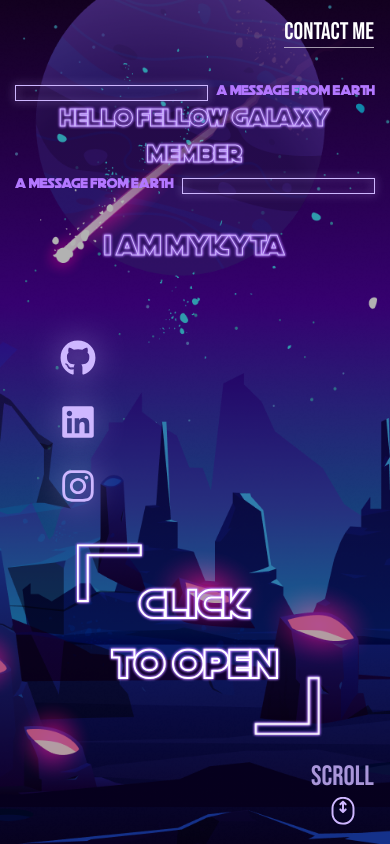
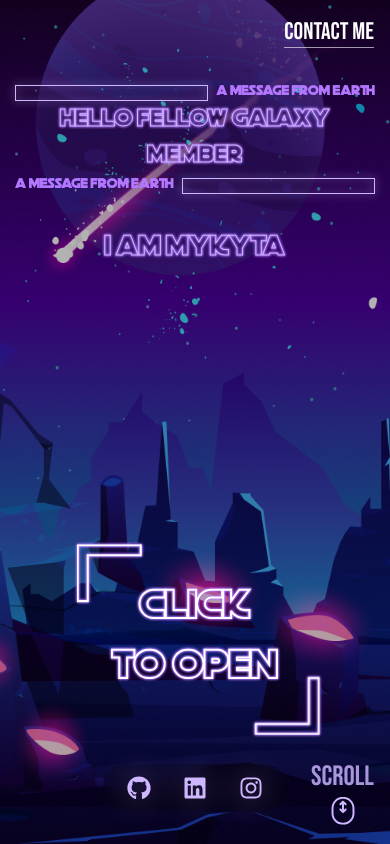
Before and after one commit to ZozuliaMykyta/portfolio, a React (Vite) app: page / in a window 390 px wide. Built offline with nearby package versions, Linux system fonts and the light colour scheme.

Commit message:
fix: adjust scale on hover effect and improve layout for social links component

```diff
--- a/src/components/social/social.tsx
+++ b/src/components/social/social.tsx
@@ -43,7 +43,7 @@ const Social: React.FC = () => {
       },
     },
     hover: {
-      scale: 1.3,
+      scale: 1.2,
       rotate: 360,
       transition: {
         duration: 0.3,
@@ -66,8 +66,9 @@ const Social: React.FC = () => {
   };
 
   return (
+    <>
       <motion.div
-      className="flex flex-col items-center justify-center gap-7 absolute top-[50%] left-15 -translate-y-1/2 z-50"
+        className="hidden lg:flex flex-col items-center justify-center gap-4 lg:gap-7 absolute top-[50%] left-4 lg:left-15 -translate-y-1/2 z-50"
         variants={containerVariants}
         initial="hidden"
         animate="visible"
@@ -91,7 +92,7 @@ const Social: React.FC = () => {
               className="relative z-10 block"
             >
               <motion.div
-              className="text-4xl text-custom-pink cursor-pointer relative"
+                className="text-2xl lg:text-4xl text-custom-pink cursor-pointer relative"
                 whileHover={{
                   filter: "drop-shadow(0 0 15px rgba(236, 72, 153, 0.4))",
                   textShadow: "0 0 10px rgba(236, 72, 153, 0.3)",
@@ -103,6 +104,45 @@ const Social: React.FC = () => {
           </motion.div>
         ))}
       </motion.div>
+
+      <motion.div
+        className="flex lg:hidden flex-row items-center justify-center gap-8 fixed bottom-8 left-1/2 -translate-x-1/2 z-50 bg-black/20 backdrop-blur-sm rounded-full px-6 py-3"
+        variants={containerVariants}
+        initial="hidden"
+        animate="visible"
+      >
+        {socialLinks.map(({ Icon, href, label }, index) => (
+          <motion.div key={label} variants={iconVariants} className="relative">
+            <motion.div
+              className="absolute inset-0 bg-custom-pink rounded-full blur-lg opacity-15"
+              variants={glowVariants}
+              initial="initial"
+              animate="animate"
+              style={{ animationDelay: `${index * 0.5}s` }}
+            />
+
+            <motion.a
+              href={href}
+              target="_blank"
+              aria-label={label}
+              variants={iconVariants}
+              whileHover="hover"
+              className="relative z-10 block"
+            >
+              <motion.div
+                className="text-2xl text-custom-pink cursor-pointer relative"
+                whileHover={{
+                  filter: "drop-shadow(0 0 15px rgba(236, 72, 153, 0.4))",
+                  textShadow: "0 0 10px rgba(236, 72, 153, 0.3)",
+                }}
+              >
+                <Icon />
+              </motion.div>
+            </motion.a>
+          </motion.div>
+        ))}
+      </motion.div>
+    </>
   );
 };
 
```
Lines whose indentation alone changed are shown as unchanged.
